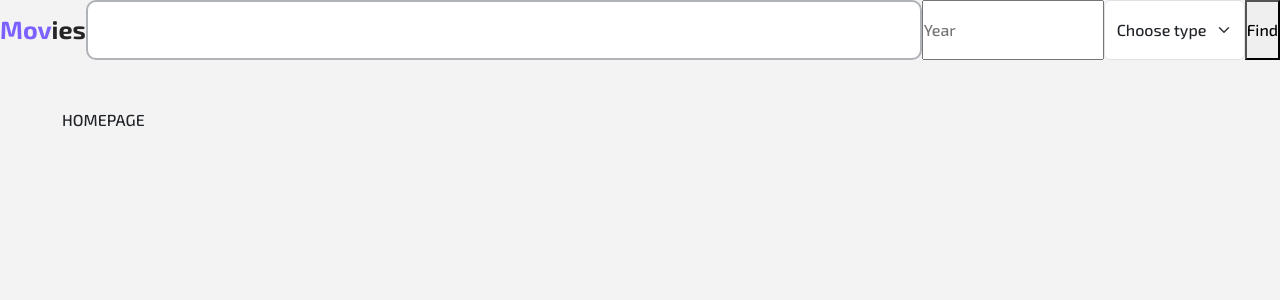
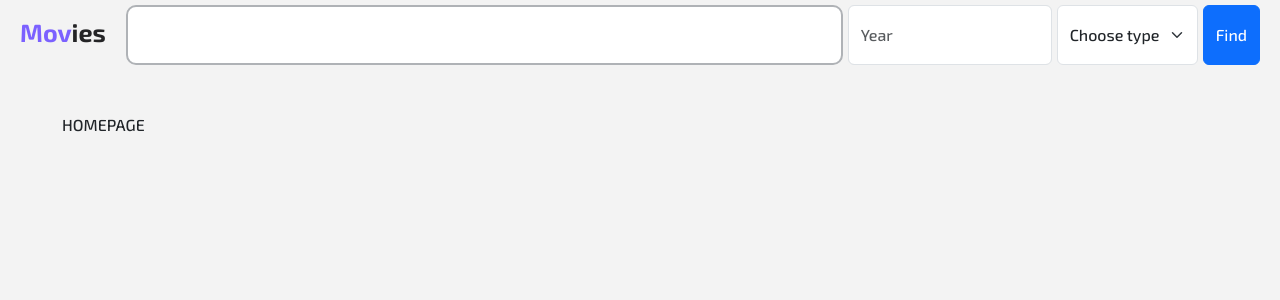
Before and after one commit to wildnhl/kinopoisk, a React (Vite) app: page / in a window 1280 px wide. Shown: the top 300 px of the page. Built offline with nearby package versions, Linux system fonts and the light colour scheme.

Commit message:
feat(kino): some fix

```diff
--- a/index.html
+++ b/index.html
@@ -1,5 +1,5 @@
 <!doctype html>
-<html lang="en">
+<html lang="en" data-bs-theme="light">
   <head>
     <meta charset="UTF-8" />
     <link rel="icon" type="image/svg+xml" href="/vite.svg" />
--- a/src/components/Search.tsx
+++ b/src/components/Search.tsx
@@ -10,11 +10,11 @@ import cl from '../styles/search.module.scss';
 
 export function Search() {
   const [searchValue, setSearchValue] = useState('');
-  const [typeValue, setTypeValue] = useState('movie');
+  const [typeValue, setTypeValue] = useState('');
   const [yearValue, setYearValue] = useState('');
+
   const dispatch = useAppDispatch();
   const navigate = useNavigate();
-
   const handleClickSearch = (event: ChangeEvent<HTMLInputElement>) => {
     setSearchValue(event.target.value);
   };
@@ -30,7 +30,9 @@ export function Search() {
     if (searchValue) {
       dispatch(setSearchTypeAction(typeValue));
       dispatch(setSearchValueAction(searchValue));
+
       dispatch(setSearchYearAction(yearValue));
+
       navigate('/search-page/1');
     }
   };
@@ -45,6 +47,8 @@ export function Search() {
       />
       <input
         placeholder="Year"
+        className="form-control"
+        style={{ width: 'fit-content' }}
         onChange={handleInputTypeValue}
         value={yearValue}
         type="text"
@@ -55,12 +59,15 @@ export function Search() {
         aria-label="Default select example"
         onChange={handleChangeTypeValue}
       >
-        <option defaultValue="true">Choose type</option>
+        <option defaultValue="true" value="">
+          Choose type
+        </option>
         <option value="movie">Movie</option>
         <option value="series">Series</option>
-        <option value="episode">Episode</option>
       </select>
-      <button type="submit">Find</button>
+      <button className="btn btn-primary" type="submit">
+        Find
+      </button>
     </form>
   );
 }
--- a/src/components/SingleMovie.tsx
+++ b/src/components/SingleMovie.tsx
@@ -12,7 +12,11 @@ export function SingleMovie() {
     return <div>Error: {movieError}</div>;
   }
   if (movieIsLoading || !movie) {
-    return <div>Loading...</div>;
+    return (
+      <div className="spinner-border text-primary" role="status">
+        <span className="visually-hidden">Loading...</span>
+      </div>
+    );
   }
 
   return (
@@ -43,8 +47,12 @@ export function SingleMovie() {
           </div>
         </div>
       </div>
-      <SeasonSelector {...movie} />
-      <Episode />
+      {movie.totalSeasons && (
+        <>
+          <SeasonSelector {...movie} />
+          <Episode />
+        </>
+      )}
     </>
   );
 }
--- a/src/redux/search-movies-slice.ts
+++ b/src/redux/search-movies-slice.ts
@@ -36,7 +36,7 @@ const initialState: InitType = {
   error: '',
   searchValue: '',
   pages: 1,
-  typeSearch: 'movie',
+  typeSearch: '',
   year: ''
 };
 
--- a/src/styles/header.module.scss
+++ b/src/styles/header.module.scss
@@ -4,6 +4,7 @@
   font-size: 25px;
   font-weight: 700;
   text-decoration: none;
+  margin-left: 20px;
 }
 
 .moviesStart {
--- a/src/styles/search.module.scss
+++ b/src/styles/search.module.scss
@@ -1,7 +1,7 @@
 @import './colors.scss';
 
 .searchInput {
-  // width: 100%;
+  width: 100%;
   outline: none;
   background-color: $context-white-color;
   color: $system-secondary-color;
@@ -16,4 +16,7 @@
 .form {
   display: flex;
   width: 100%;
+  gap: 5px;
+  padding: 0 20px;
+  margin-top: 5px;
 }
```
Also changed, not shown: 2 other files (tests, documents, lock files or other folders).
